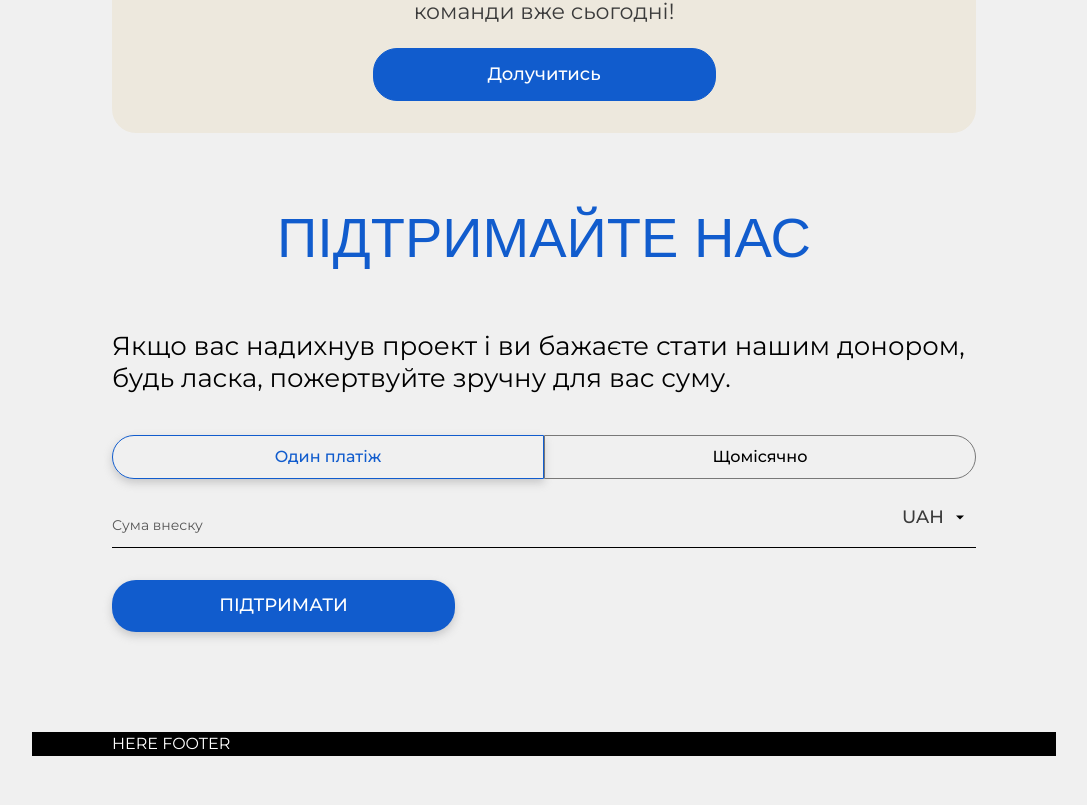
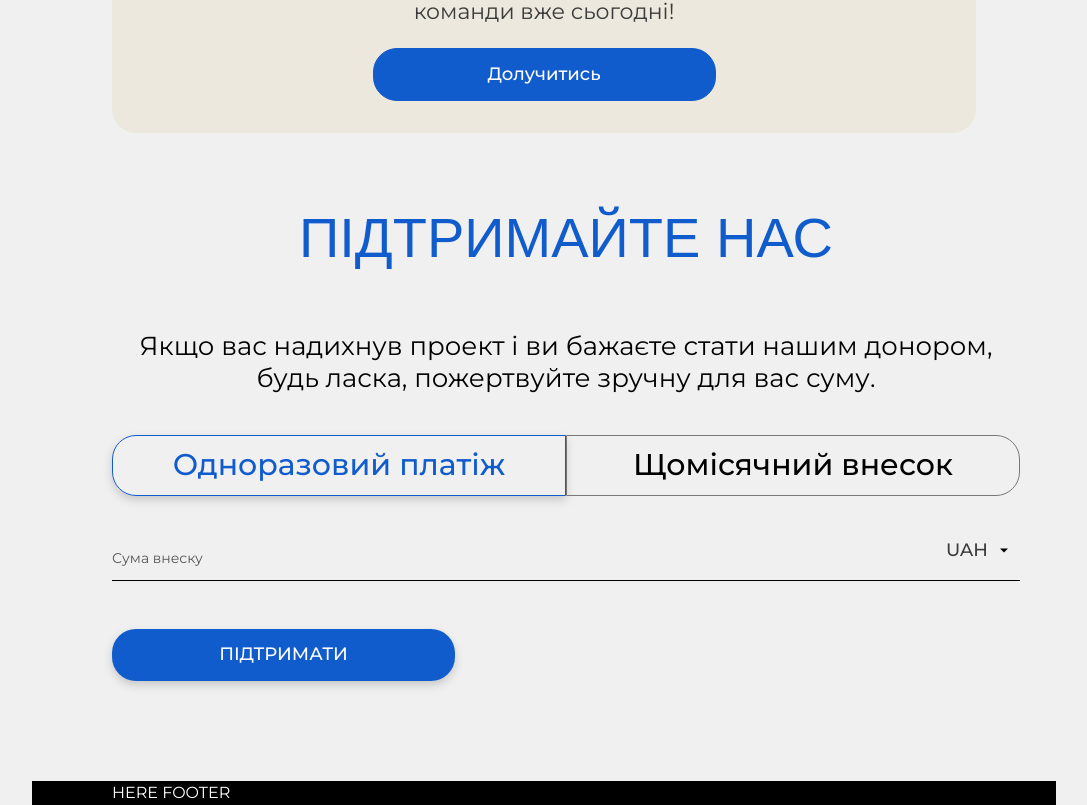
Before and after one commit to baza-trainee/peaceful-warrior-foundation, a Next.js app: page / in a window 1280 px wide. Shown: the part 1367-2172 px from the top of the page, without its empty margins (96-1183 px from the left). Before the commit the page ends 2123 px from the top, so only its background shows below. Built offline with nearby package versions, Linux system fonts and the light colour scheme; a web font is replaced by a local one.

Commit message:
donateType styles laptop

```diff
--- a/src/sections/about/SupportUs/SupportUs.tsx
+++ b/src/sections/about/SupportUs/SupportUs.tsx
@@ -8,11 +8,13 @@ type SupportUsProps = {};
 
 const subscriptionOptions = [
   {
-    label: 'Один платіж',
+    labelMob: 'Один платіж',
+    labelDesktop: 'Одноразовий платіж',
     value: 'one_time',
   },
   {
-    label: 'Щомісячно',
+    labelMob: 'Щомісячно',
+    labelDesktop: 'Щомісячний внесок',
     value: 'monthly',
   },
 ];
@@ -42,22 +44,23 @@ const SupportUs = ({}: SupportUsProps) => {
       ?.symbol || '';
   return (
     <section className="laptop:pb-[100px] pb-[60px]">
+      <div className="laptop:w-[908px] m-auto">
         <h2 className="laptop:hidden mb-3 text-center font-noteworthy text-5xl font-bold uppercase leading-[58.14px] text-accent">
           підтримка
         </h2>
         <h2 className="laptop:block mb-12 hidden text-center font-noteworthy text-8xl font-light uppercase leading-[90.44px] text-accent">
           підтримайте нас
         </h2>
-      <p className="laptop:mb-10 laptop:text-lg laptop:leading-[31.69px] mb-6 text-md leading-[24.38px]">
+        <p className="laptop:text-center laptop:mb-10 laptop:text-lg laptop:leading-[31.69px] mb-6 text-md leading-[24.38px]">
           Якщо вас надихнув проект і ви бажаєте стати нашим донором, будь ласка,
           пожертвуйте зручну для вас суму.
         </p>
-      <form className="mt-7 flex w-full flex-col gap-y-8">
+        <form className="laptop:gap-y-12 mt-7 flex w-full flex-col gap-y-8">
           {/* Choose subscriptionOption */}
-        <div className="flex h-11 text-center">
+          <div className="flex text-center">
             {subscriptionOptions.map((option) => (
               <label
-              className="flex flex-1 cursor-pointer items-center gap-x-2"
+                className="flex flex-1 cursor-pointer items-center"
                 key={option.value}
               >
                 <input
@@ -68,7 +71,7 @@ const SupportUs = ({}: SupportUsProps) => {
                 />
                 <div
                   className={clsx(
-                  `flex h-11 w-full items-center justify-center border text-m font-medium leading-[19.5px]`,
+                    `bg-[ #EDEDED ] laptop:text-2xl laptop:leading-[36.57px] laptop:h-[61px] flex h-11 w-full items-center justify-center border text-m font-medium leading-[19.5px]`,
                     activeButton === option.value
                       ? 'border-accent text-accent shadow-btn-shadow'
                       : 'border-gray-form',
@@ -77,7 +80,8 @@ const SupportUs = ({}: SupportUsProps) => {
                       : 'rounded-br-btn-radius rounded-tr-btn-radius'
                   )}
                 >
-                <p>{option.label}</p>
+                  <p className="laptop:hidden">{option.labelMob}</p>
+                  <p className="laptop:block hidden">{option.labelDesktop}</p>
                 </div>
               </label>
             ))}
@@ -121,6 +125,7 @@ const SupportUs = ({}: SupportUsProps) => {
           </div>
           <Button>ПІДТРИМАТИ</Button>
         </form>
+      </div>
     </section>
   );
 };
```
Lines whose indentation alone changed are shown as unchanged.
